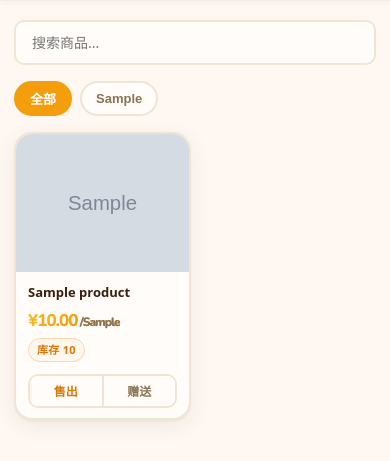
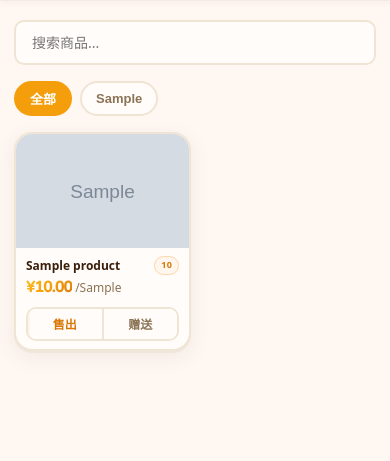
Before and after one commit to Type3limit/StoreWeb, a Flask app: page / in a window 390 px wide. Shown: the part 56-517 px from the top of the page. Run offline with Flask 3, Linux system fonts and the light colour scheme; tables that the repository leaves empty hold one stand-in row (values such as "Sample post"); grey boxes marked "Sample" are stand-in pictures; some libraries are stand-ins or nearby versions.

Commit message:
Compact overview card layout: name+stock inline, 3:2 image ratio
Image: 80% -> 66% padding-top. Name and stock badge now share
a row. Price on its own row. Tighter body padding and gaps.
Mobile responsive values updated accordingly.

Co-Authored-By: Claude Opus 4.7 <noreply@anthropic.com>

```diff
--- a/static/css/style.css
+++ b/static/css/style.css
@@ -653,7 +653,7 @@ body {
 .ov-card.sold-out { opacity: .45; filter: grayscale(.3); pointer-events: none; }
 
 .ov-card-img-wrap {
-    width: 100%; padding-top: 80%; position: relative; overflow: hidden;
+    width: 100%; padding-top: 66%; position: relative; overflow: hidden;
     background: var(--img-bg);
 }
 .ov-card-img-wrap img {
@@ -666,31 +666,34 @@ body {
     justify-content: center; font-size: 40px; opacity: .35;
 }
 
-.ov-card-body { padding: 14px 16px 12px; display: flex; flex-direction: column; gap: 4px; }
+.ov-card-body { padding: 10px 14px 10px; display: flex; flex-direction: column; gap: 3px; }
+.ov-card-name-row { display: flex; justify-content: space-between; align-items: flex-start; gap: 6px; }
 .ov-card-name {
     font-family: var(--font-body); font-size: 14px; font-weight: 600;
     color: var(--text); white-space: nowrap; overflow: hidden; text-overflow: ellipsis;
+    flex: 1; min-width: 0;
 }
-.ov-card-meta { display: flex; justify-content: space-between; align-items: flex-end; }
+.ov-card-stock {
+    font-size: 10px; padding: 2px 7px; border-radius: 100px;
+    font-weight: 600; flex-shrink: 0; letter-spacing: .2px; white-space: nowrap;
+}
+.ov-card-stock.low { background: var(--tag-neg-bg); color: var(--stock-lo); border: 1px solid #FECACA; }
+.ov-card-stock.mid { background: var(--tag-warn-bg); color: var(--stock-md); border: 1px solid #FED7AA; }
+.ov-card-stock.ok  { background: var(--tag-pos-bg); color: var(--stock-ok); border: 1px solid #A7F3D0; }
+
+.ov-card-price-row { display: flex; align-items: baseline; gap: 3px; }
 .ov-card-price {
     font-family: var(--font-brand); font-size: 22px; font-weight: 800;
     background: var(--primary-gradient);
     -webkit-background-clip: text; -webkit-text-fill-color: transparent;
     background-clip: text;
-    letter-spacing: -1px;
+    letter-spacing: -1px; line-height: 1.2;
 }
 .ov-card-unit { font-size: 12px; color: var(--text-secondary); -webkit-text-fill-color: var(--text-secondary); }
-.ov-card-stock {
-    font-size: 11px; padding: 2px 8px; border-radius: 100px;
-    font-weight: 600; align-self: flex-start; letter-spacing: .3px;
-}
-.ov-card-stock.low { background: var(--tag-neg-bg); color: var(--stock-lo); border: 1px solid #FECACA; }
-.ov-card-stock.mid { background: var(--tag-warn-bg); color: var(--stock-md); border: 1px solid #FED7AA; }
-.ov-card-stock.ok  { background: var(--tag-pos-bg); color: var(--stock-ok); border: 1px solid #A7F3D0; }
 
 /* Card action buttons */
 .ov-card-actions {
-    display: flex; gap: 0; margin-top: 10px;
+    display: flex; gap: 0; margin-top: 6px;
     border: 2px solid var(--border); border-radius: var(--radius-sm);
     overflow: hidden;
 }
@@ -1095,9 +1098,10 @@ input[type="file"] { padding: 9px 12px; }
     .stat-value { font-size: 24px; }
 
     .overview-grid { grid-template-columns: repeat(auto-fill, minmax(146px, 1fr)); gap: 12px; }
-    .ov-card-body { padding: 12px; }
+    .ov-card-body { padding: 10px 12px; }
     .ov-card-name { font-size: 13px; }
-    .ov-card-price { font-size: 19px; }
+    .ov-card-price { font-size: 18px; }
+    .ov-card-stock { font-size: 9px; padding: 1px 6px; }
 
     .modal {
         width: calc(100vw - 20px); max-width: none; margin: 8px auto;
@@ -1145,10 +1149,11 @@ input[type="file"] { padding: 9px 12px; }
 
     .overview-grid { grid-template-columns: repeat(2, 1fr); gap: 8px; }
     .ov-card { border-radius: var(--radius); }
-    .ov-card-body { padding: 10px 12px; }
-    .ov-card-name { font-size: 13px; }
-    .ov-card-price { font-size: 17px; }
-    .ov-card-actions { margin-top: 8px; }
+    .ov-card-body { padding: 8px 10px; }
+    .ov-card-name { font-size: 12px; }
+    .ov-card-price { font-size: 16px; }
+    .ov-card-stock { font-size: 9px; }
+    .ov-card-actions { margin-top: 6px; }
     .ov-act-btn { padding: 6px 0; font-size: 12px; }
 
     .stat-grid { grid-template-columns: repeat(2, 1fr); }
--- a/static/js/app.js
+++ b/static/js/app.js
@@ -127,11 +127,14 @@ const App = {
             return `<div class="ov-card${soldOut}" data-pid="${p.id}">
                 <div class="ov-card-img-wrap">${imgHtml}</div>
                 <div class="ov-card-body">
-                    <div class="ov-card-name">${this.esc(p.name)}</div>
-                    <div class="ov-card-meta">
-                        <span class="ov-card-price">¥${p.sell_price.toFixed(2)}<span class="ov-card-unit"> /${this.esc(p.unit)}</span></span>
+                    <div class="ov-card-name-row">
+                        <div class="ov-card-name">${this.esc(p.name)}</div>
+                        <span class="ov-card-stock ${stockCls}">${p.stock <= 0 ? '售罄' : p.stock}</span>
                     </div>
-                    <span class="ov-card-stock ${stockCls}">${p.stock <= 0 ? '售罄' : '库存 ' + p.stock}</span>
+                    <div class="ov-card-price-row">
+                        <span class="ov-card-price">¥${p.sell_price.toFixed(2)}</span>
+                        <span class="ov-card-unit">/${this.esc(p.unit)}</span>
+                    </div>
                     ${soldOut ? '' : `<div class="ov-card-actions">
                         <button class="ov-act-btn sell" data-action="sale">售出</button>
                         <button class="ov-act-btn free" data-action="free">赠送</button>
```
